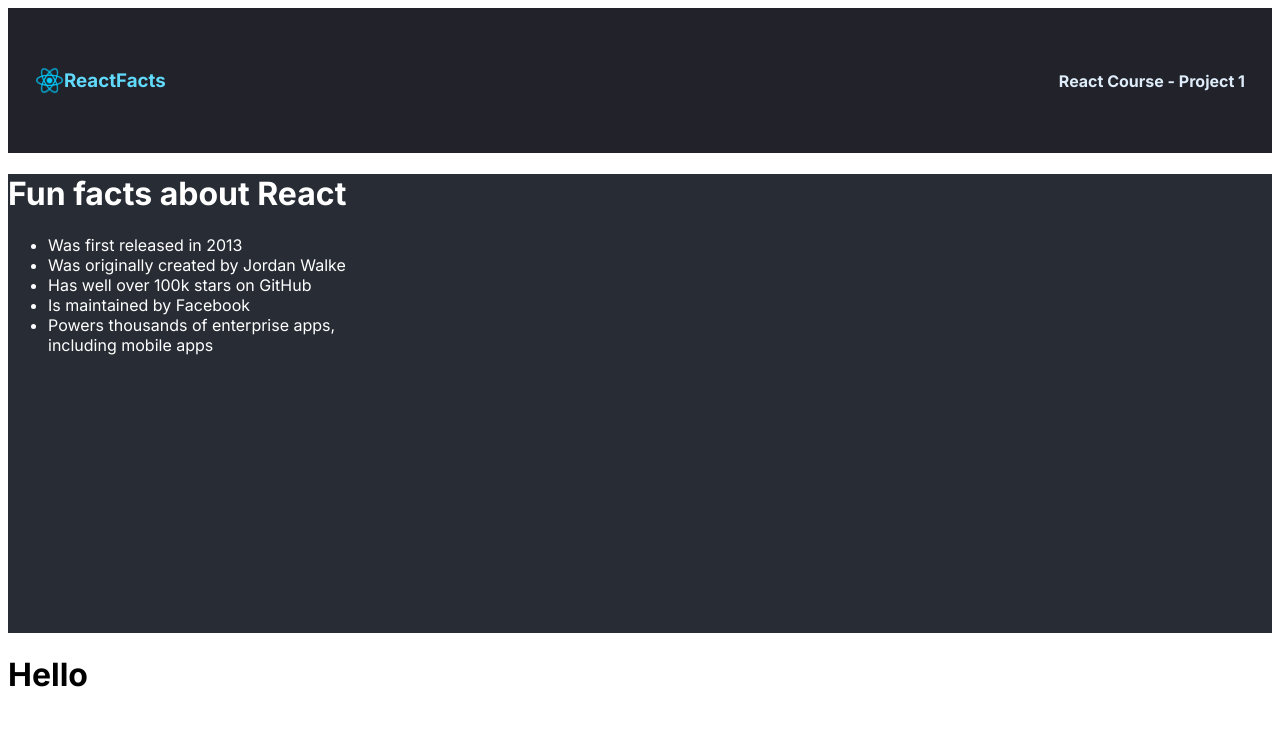
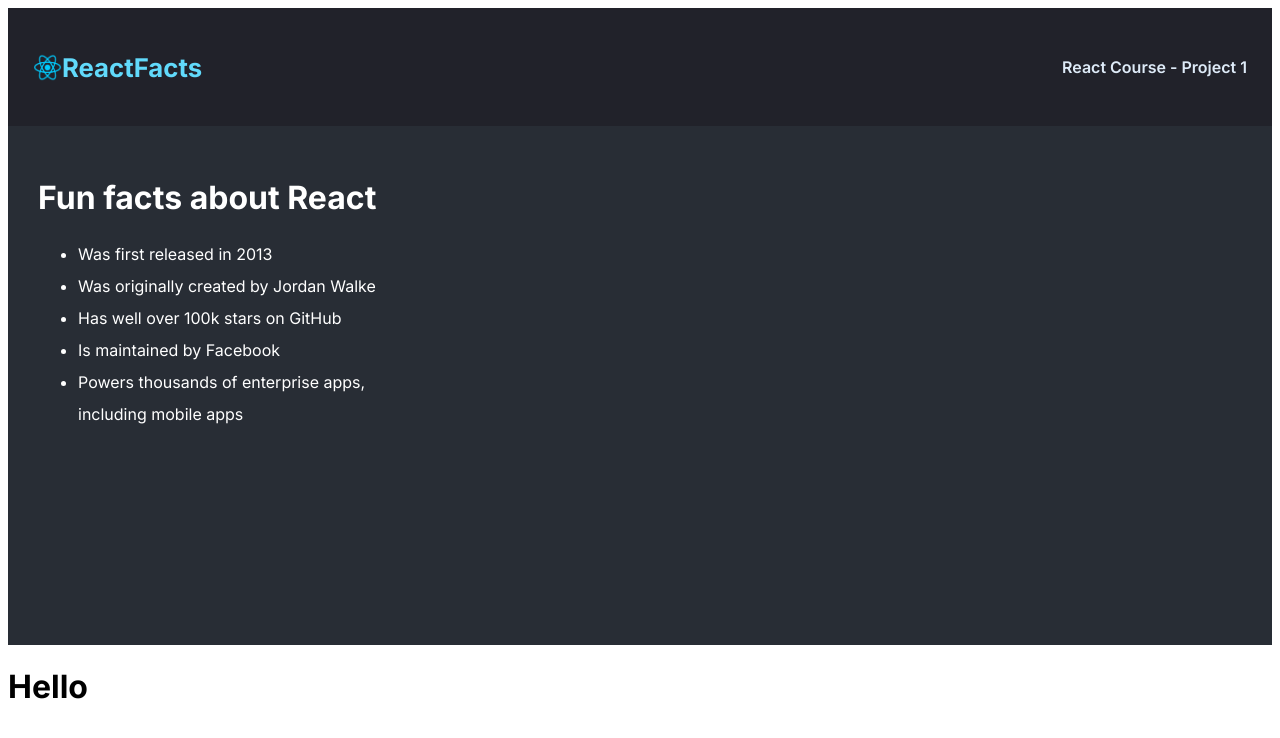
Before and after one commit to cwatersaudio/Scrimba---IntroReact, a React (Vite) app in the folder ReactInfoPage/ReactInfoPage/: page / in a window 1280 px wide. Shown: the top 738 px of the page. Built offline with nearby package versions, Linux system fonts and the light colour scheme.

Commit message:
matching figma file

```diff
--- a/ReactInfoPage/ReactInfoPage/src/App.css
+++ b/ReactInfoPage/ReactInfoPage/src/App.css
@@ -1,5 +1,10 @@
-* {
+body {
   font-family: 'Inter', sans-serif;
+}
+
+h4 {
+  font-size: 16px;
+  font-weight: 600;
 }
 
 #nav-container {
@@ -15,17 +20,16 @@
   justify-content: space-between;
   align-items: center;
   color: #DEEBF8;
-  padding: 27px;
-  height: 91px;
+  padding: 18px 25px;
+  /* height: 91px; */
   width: auto;
-
-
 }
 
 #nav-left {
   color: #61DAFB;
   display: flex;
   align-items: center;
+  font-size: 22px;
 }
 
 #nav-left img {
@@ -39,9 +43,20 @@
   height: 459px;
   width: auto;
   margin-top: 0px;
+  padding: 30px;
 }
 
 #facts-content {
   color:#FFF;
   font-size: 16px;
 }
+
+#facts-content ul  {
+  font-weight: 400;
+  line-height: 200%;
+}
+
+.list-item {
+  padding: 20px auto;
+
+}
--- a/ReactInfoPage/ReactInfoPage/src/components/MainPage.jsx
+++ b/ReactInfoPage/ReactInfoPage/src/components/MainPage.jsx
@@ -25,11 +25,11 @@ const MainPage = () => {
             <div id="facts-content">
                 <h1>Fun facts about React</h1>
                 <ul>
-                    <li><span>Was first released in 2013</span></li>
-                    <li><span>Was originally created by Jordan Walke</span></li>
-                    <li><span>Has well over 100k stars on GitHub</span></li>
-                    <li><span>Is maintained by Facebook</span></li>
-                    <li><span>Powers thousands of enterprise apps, <br></br>including mobile apps</span></li>
+                    <li ClassName="list-item"><span>Was first released in 2013</span></li>
+                    <li ClassName="list-item"><span>Was originally created by Jordan Walke</span></li>
+                    <li ClassName="list-item"><span>Has well over 100k stars on GitHub</span></li>
+                    <li ClassName="list-item"><span>Is maintained by Facebook</span></li>
+                    <li ClassName="list-item"><span>Powers thousands of enterprise apps, <br></br>including mobile apps</span></li>
                 </ul>
             </div>
         </div>
```
